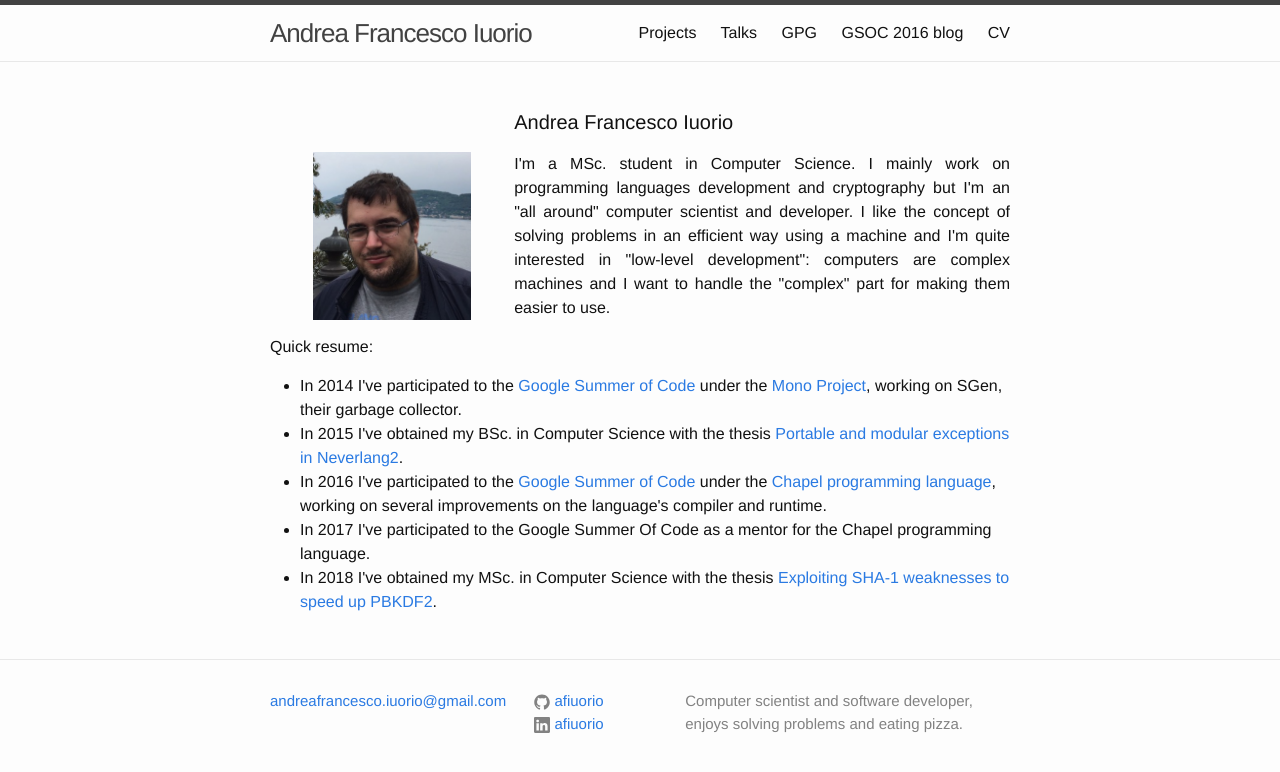
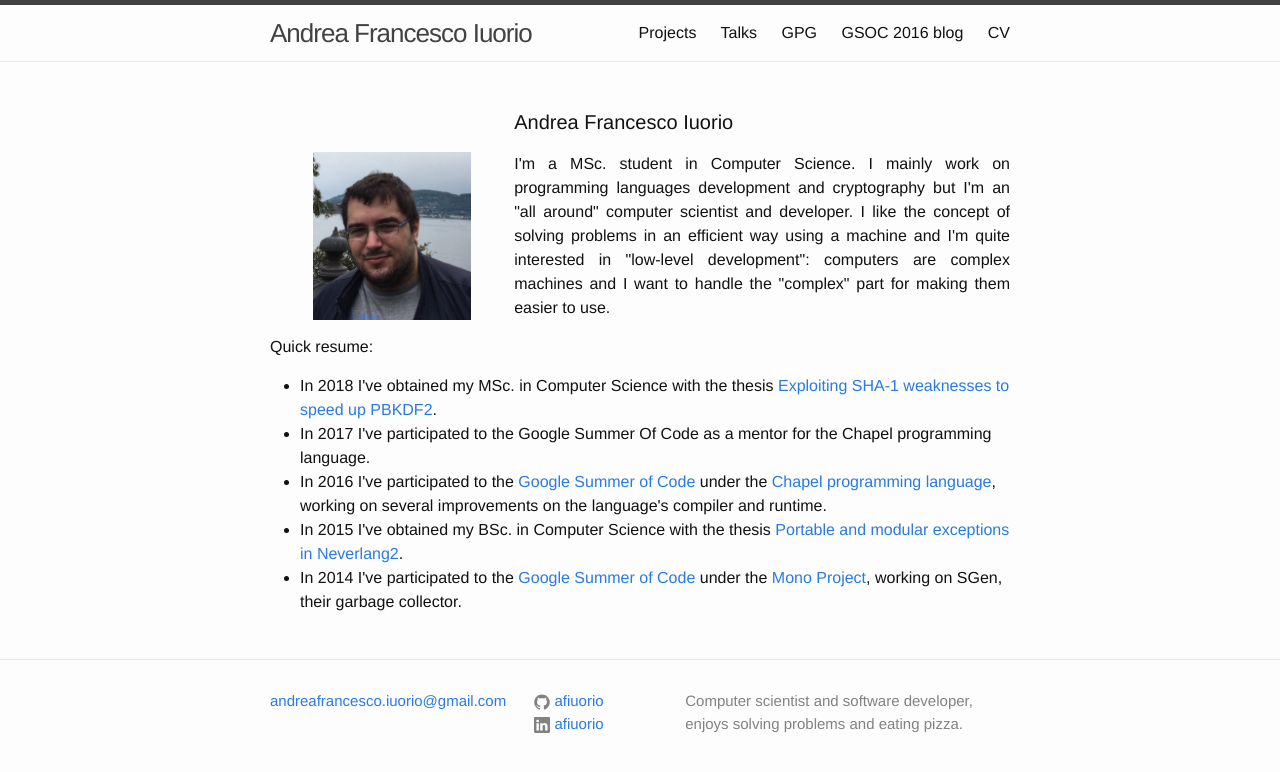
Before and after one commit to panzone91/panzone91.github.io, a Jekyll site: the page built from index.html, in a window 1280 px wide. Shown: the top 772 px of the page. Built offline with Jekyll 4.4.1, drawn with Linux system fonts in a browser that asks for light colours.

Commit message:
Nuova lista quick resume

```diff
--- a/index.html
+++ b/index.html
@@ -23,16 +23,16 @@ layout: default
 <p>
  Quick resume:
   <ul>
-    <li>In 2014 I've participated to the <a href="https://www.google-melange.com/gsoc/project/details/google/gsoc2014/panzone/5717271485874176">Google Summer of Code</a>
-    under the <a href="http://www.mono-project.com/community/google-summer-of-code/">Mono Project</a>, working on SGen, their garbage collector.</li>
+    <li>In 2018 I've obtained my MSc. in Computer Science with the thesis <a href="/assets/thesis_afi_msc.pdf">Exploiting SHA-1 weaknesses to speed up PBKDF2</a>.</li>
+
+    <li>In 2017 I've participated to the Google Summer Of Code as a mentor for the Chapel programming language.</li>
+
+    <li>In 2016 I've participated to the <a href="https://summerofcode.withgoogle.com/projects/#6738560711393280">Google Summer of Code</a> under the <a href="http://chapel.cray.com">Chapel programming language</a>, working on several improvements on the language's compiler and runtime.</li>
 
     <li>In 2015 I've obtained my BSc. in Computer Science with the thesis <a href="/assets/thesis_afi_bsc.pdf">Portable and modular exceptions in Neverlang2</a>.</li>
 
-    <li>In 2016 I've participated to the <a href="https://summerofcode.withgoogle.com/projects/#6738560711393280">Google Summer of Code</a> under the <a href="http://chapel.cray.com">Chapel programming language</a>, working on several improvements on the language's compiler and runtime.</li>
-
-    <li>In 2017 I've participated to the Google Summer Of Code as a mentor for the Chapel programming language.</li>
-
-    <li>In 2018 I've obtained my MSc. in Computer Science with the thesis <a href="/assets/thesis_afi_msc.pdf">Exploiting SHA-1 weaknesses to speed up PBKDF2</a>.</li>
+    <li>In 2014 I've participated to the <a href="https://www.google-melange.com/gsoc/project/details/google/gsoc2014/panzone/5717271485874176">Google Summer of Code</a>
+      under the <a href="http://www.mono-project.com/community/google-summer-of-code/">Mono Project</a>, working on SGen, their garbage collector.</li>
   </ul>
 </p>
 </div>
```
